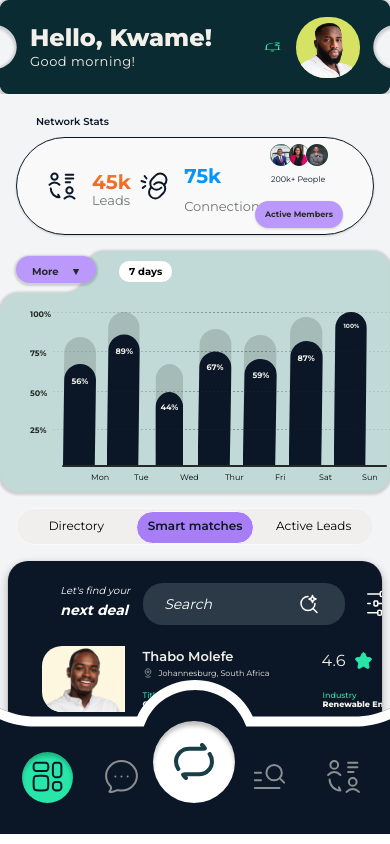
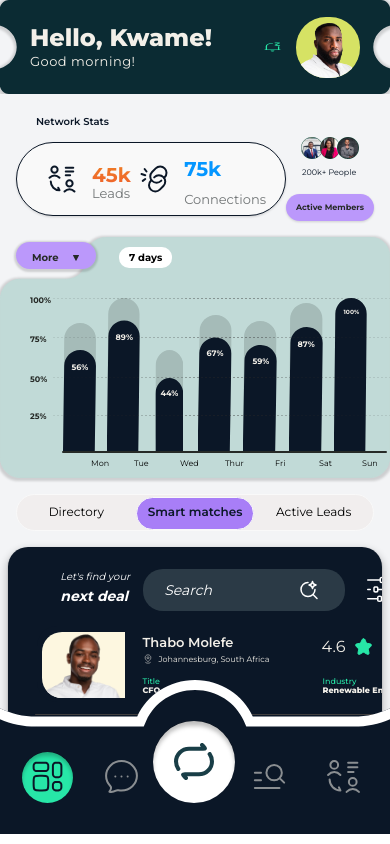
Before and after one commit to JJuggy/noel-software-p23, a Next.js app: page /dashboard in a window 390 px wide. Built offline with nearby package versions, Linux system fonts and the light colour scheme.

Commit message:
fix: update font weight for greeting in MobileHeader and adjust layout in MobileNetworkStats

```diff
--- a/src/components/dashboard/MobileNetworkStats.tsx
+++ b/src/components/dashboard/MobileNetworkStats.tsx
@@ -22,6 +22,7 @@ export default function MobileNetworkStats() {
       >
         Network Stats
       </p>
+<div className="flex items-center justify-between">
 
       <div className="flex items-center justify-between px-[30px] py-[6px] bg-[#f9f9f9] border-[1.5px] border-[#0b1727] border-solid rounded-[50px] drop-shadow-[0px_1px_1px_rgba(0,0,0,0.15)]">
         {/* Leads */}
@@ -60,6 +61,7 @@ export default function MobileNetworkStats() {
         </div>
 
         {/* Avatars + Active Members */}
+      </div>
         <div className="flex flex-col items-center gap-2 w-[94px]">
           {/* Overlapping avatars */}
           <div className="relative inline-grid grid-cols-[max-content] grid-rows-[max-content] mb-[-7px]">
@@ -80,7 +82,7 @@ export default function MobileNetworkStats() {
             </span>
           </div>
         </div>
-      </div>
+</div>
     </motion.div>
   );
 }
--- a/src/components/layout/MobileHeader.tsx
+++ b/src/components/layout/MobileHeader.tsx
@@ -22,8 +22,8 @@ export default function MobileHeader() {
         {/* Greeting */}
         <div className="flex flex-col items-start flex-1 min-w-0 text-[#f3f0e9]">
           <p
-            className="font-extrabold leading-[1.2] text-[24px] w-full"
-            style={{ fontFamily: "'Montserrat', sans-serif", fontWeight: 800 }}
+            className=" font-extrabold leading-[1.2] text-[24px] w-full"
+            style={{ fontFamily: "'Montserrat', sans-serif", fontWeight: 900 }}
           >
             Hello, Kwame!
           </p>
```
